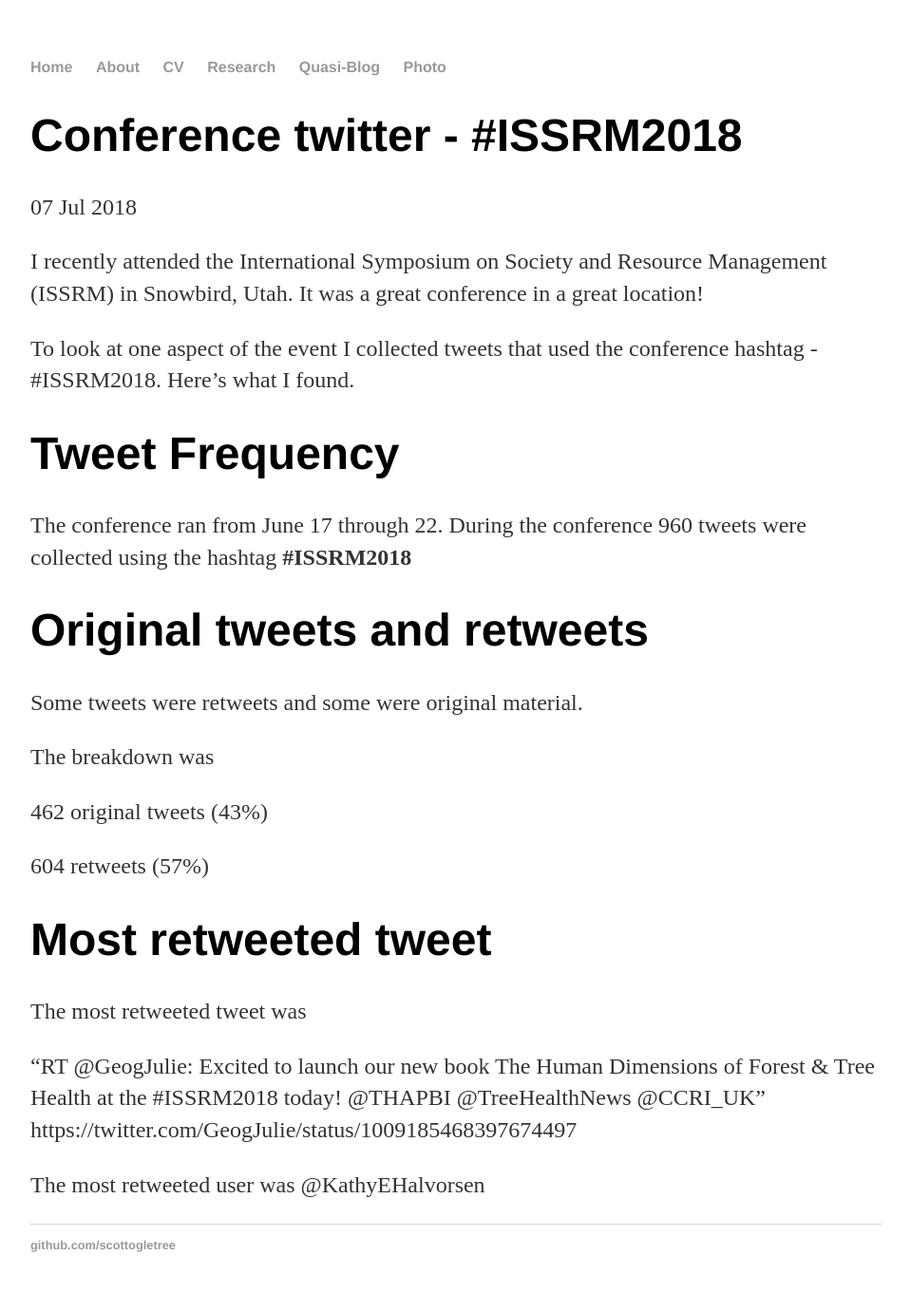
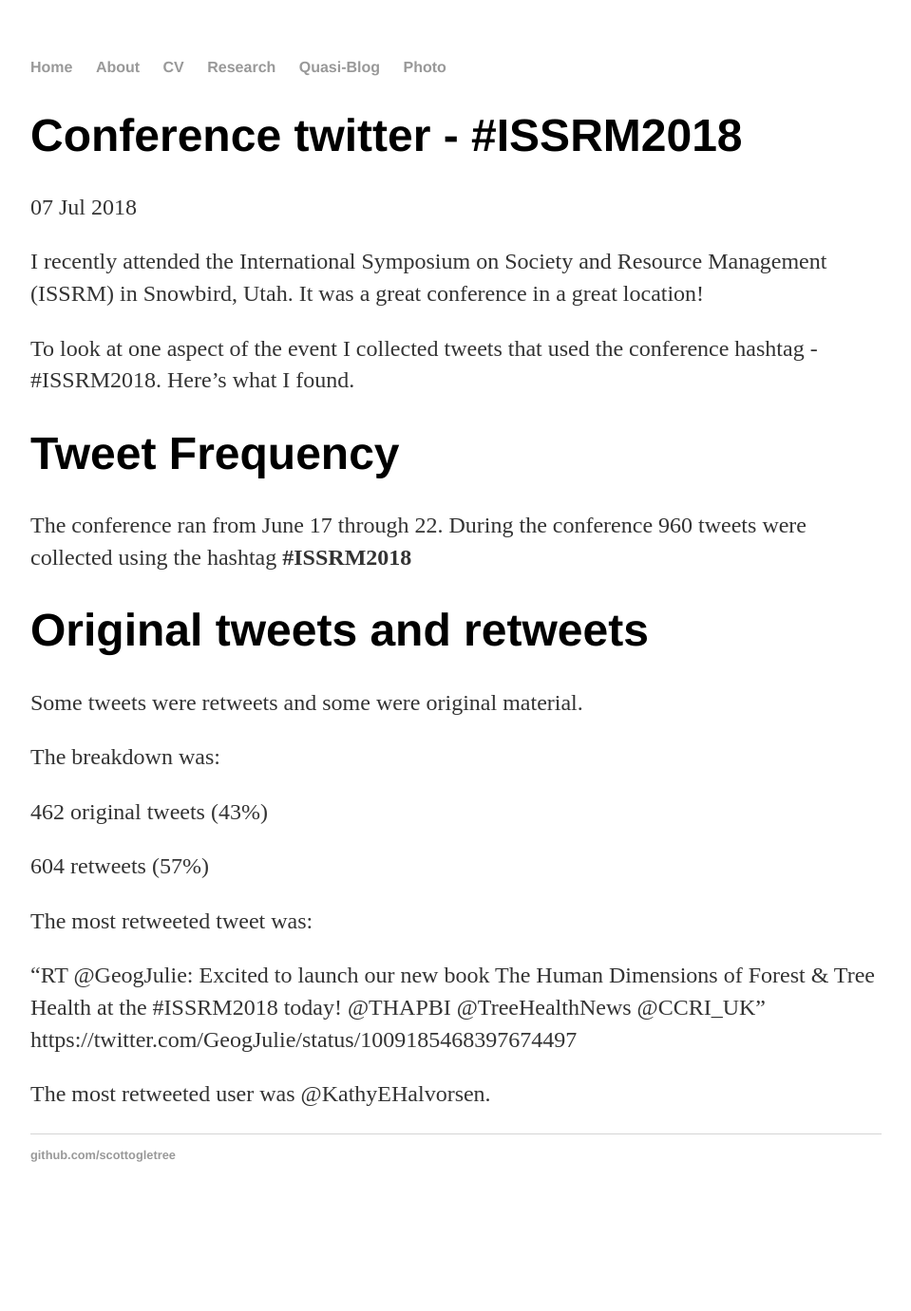
Before and after one commit to scottogletree/ogletrees.github.io, a Jekyll site: the page built from _posts/2018-07-07-ISSRM-twitter.md, in a window 1280 px wide. Shown: the whole page at 95% size, without its empty margins (160-1119 px from the left). Built offline with Jekyll 4.4.1, drawn with Linux system fonts in a browser that asks for light colours; after the commit the page ends 1286 px from its top, so only the background shows below that.

Commit message:
Update 2018-07-07-ISSRM-twitter.md

```diff
--- a/_posts/2018-07-07-ISSRM-twitter.md
+++ b/_posts/2018-07-07-ISSRM-twitter.md
@@ -17,17 +17,14 @@ The conference ran from June 17 through 22. During the conference 960 tweets wer
 
 Some tweets were retweets and some were original material.
 
-The breakdown was
+The breakdown was:
 
 462 original tweets (43%)
 
 604 retweets (57%)
 
-
-# Most retweeted tweet
-
-The most retweeted tweet was
+The most retweeted tweet was:
 
 "RT @GeogJulie: Excited to launch our new book The Human Dimensions of Forest & Tree Health at the #ISSRM2018 today! @THAPBI @TreeHealthNews @CCRI_UK" https://twitter.com/GeogJulie/status/1009185468397674497
 
-The most retweeted user was @KathyEHalvorsen
+The most retweeted user was @KathyEHalvorsen.
```
